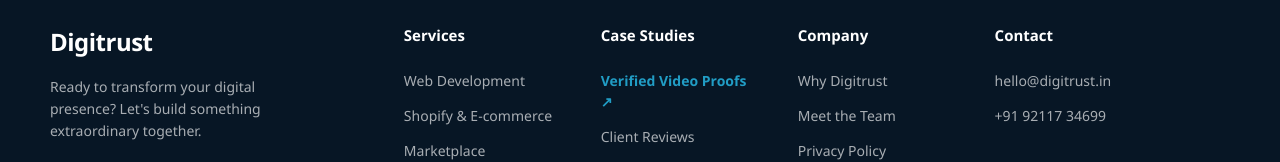
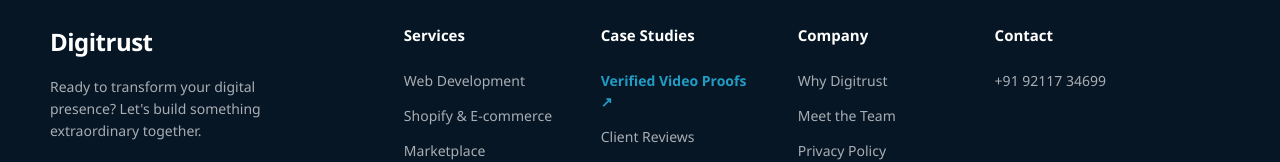
Before and after one commit to Sierra117marksman/Digitrust_solutions, a Next.js app: page / in a window 1280 px wide. Shown: the part 10767-10929 px from the top of the page. Built offline with nearby package versions, Linux system fonts and the light colour scheme; no server answers.

Commit message:
fix(contact): remove hello@digitrust.in and clear placeholder contact email

```diff
--- a/app/components/Footer.tsx
+++ b/app/components/Footer.tsx
@@ -83,9 +83,6 @@ export function Footer() {
             <div className="footer-col contact-col">
               <h4>Contact</h4>
               <address>
-                <a href={`mailto:${companyConfig.contact.email}`} className="contact-link">
-                  {companyConfig.contact.email}
-                </a>
                 <a href={contactInfo.phones[0].href} className="contact-link">
                   {contactInfo.phones[0].display}
                 </a>
--- a/app/components/Navbar.tsx
+++ b/app/components/Navbar.tsx
@@ -4,6 +4,7 @@ import { useState, useEffect } from "react";
 import Image from "next/image";
 import { ScrollLink } from "./ScrollLink";
 import Link from "next/link";
+import { contactInfo } from "../../content/contact";
 
 const NAV_LINKS = [
   { label: "Services", id: "services" },
@@ -228,7 +229,7 @@ export function Navbar() {
             </nav>
 
             <div className="mobile-panel-footer">
-              <a href="mailto:hello@digitrust.in">hello@digitrust.in</a>
+              <a href={contactInfo.phones[0].href}>{contactInfo.phones[0].display}</a>
             </div>
           </div>
         </div>
--- a/config/company.ts
+++ b/config/company.ts
@@ -8,7 +8,7 @@ export const companyConfig = {
     foundedYear: 2024,
   },
   contact: {
-    email: "hello@digitrust.in",
+    email: "",
     phone: "+91 92117 34699",
     whatsapp: "+91 92117 34699",
     address: "Palam Vihar, Gurugram, Haryana - 122017",
```
